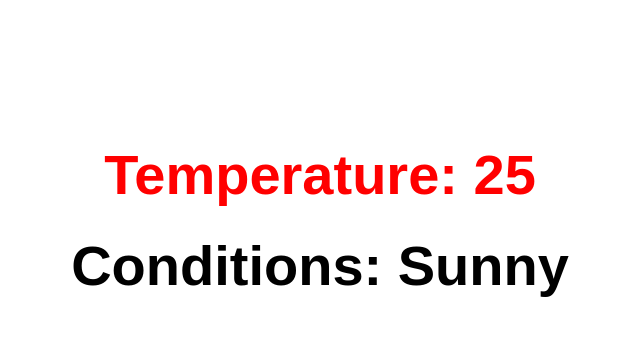
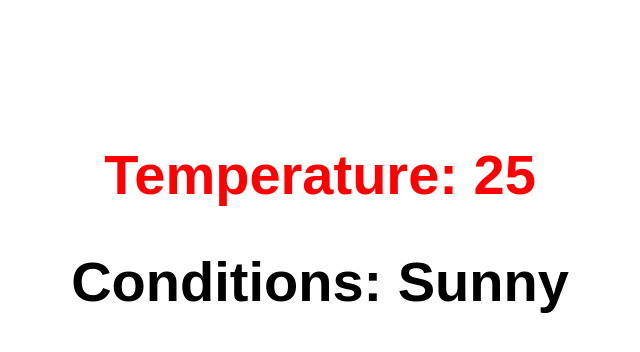
Before and after one commit to acciojob/conditional-weather-report-ShariqShaikh33, a React app: page / in a window 1280 px wide. Shown: the top 352 px of the page, without its empty margins (320-960 px from the left). Built offline with nearby package versions, Linux system fonts and the light colour scheme.

Commit message:
complete .4

```diff
--- a/src/components/WeatherDisplay.js
+++ b/src/components/WeatherDisplay.js
@@ -9,7 +9,8 @@ const WeatherDisplay =({WeatherData})=>{
         <div className="mainWrapper">
 
                 <p><span style={temperatureStyle} className="value">Temperature: {WeatherData.temperature}</span></p>
-                <span className="value">Conditions: {WeatherData.conditions}</span>
+
+                <p><span className="value">Conditions: {WeatherData.conditions}</span></p>
         </div>
     )
 }
```
